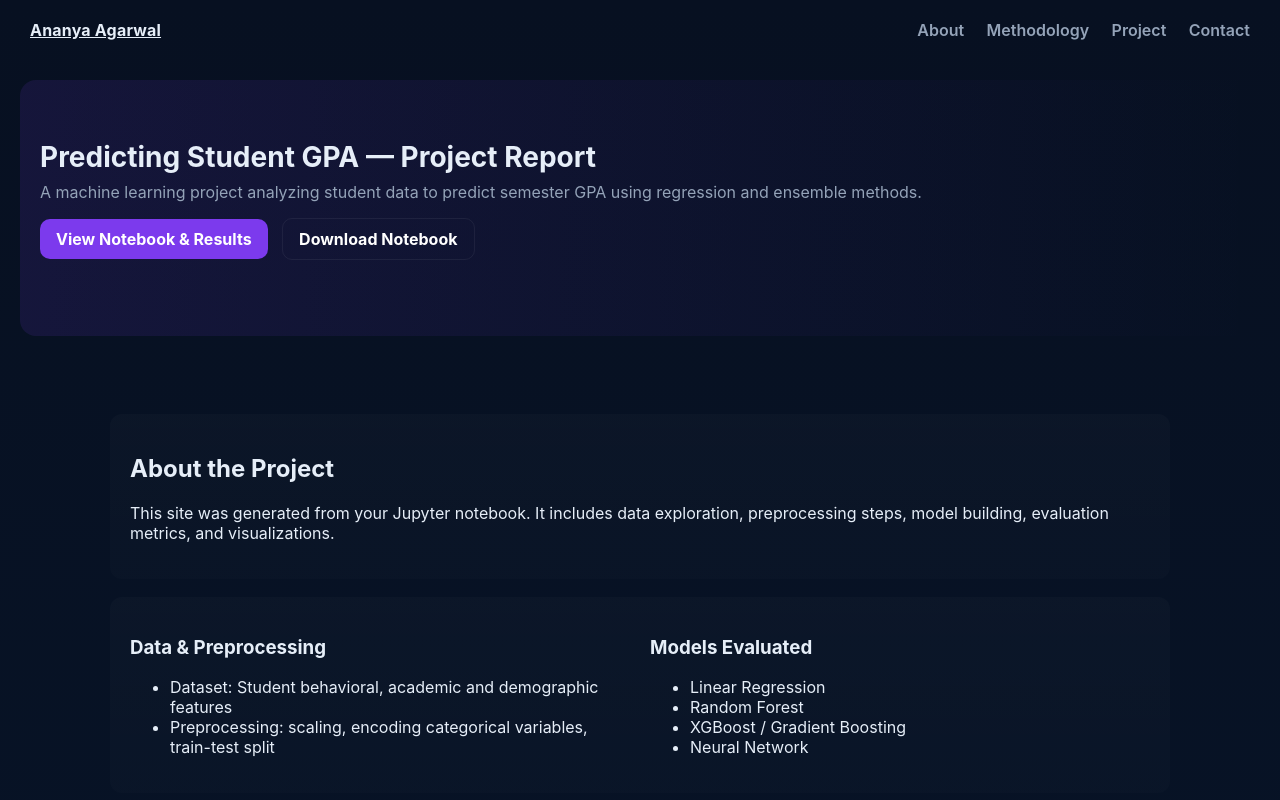
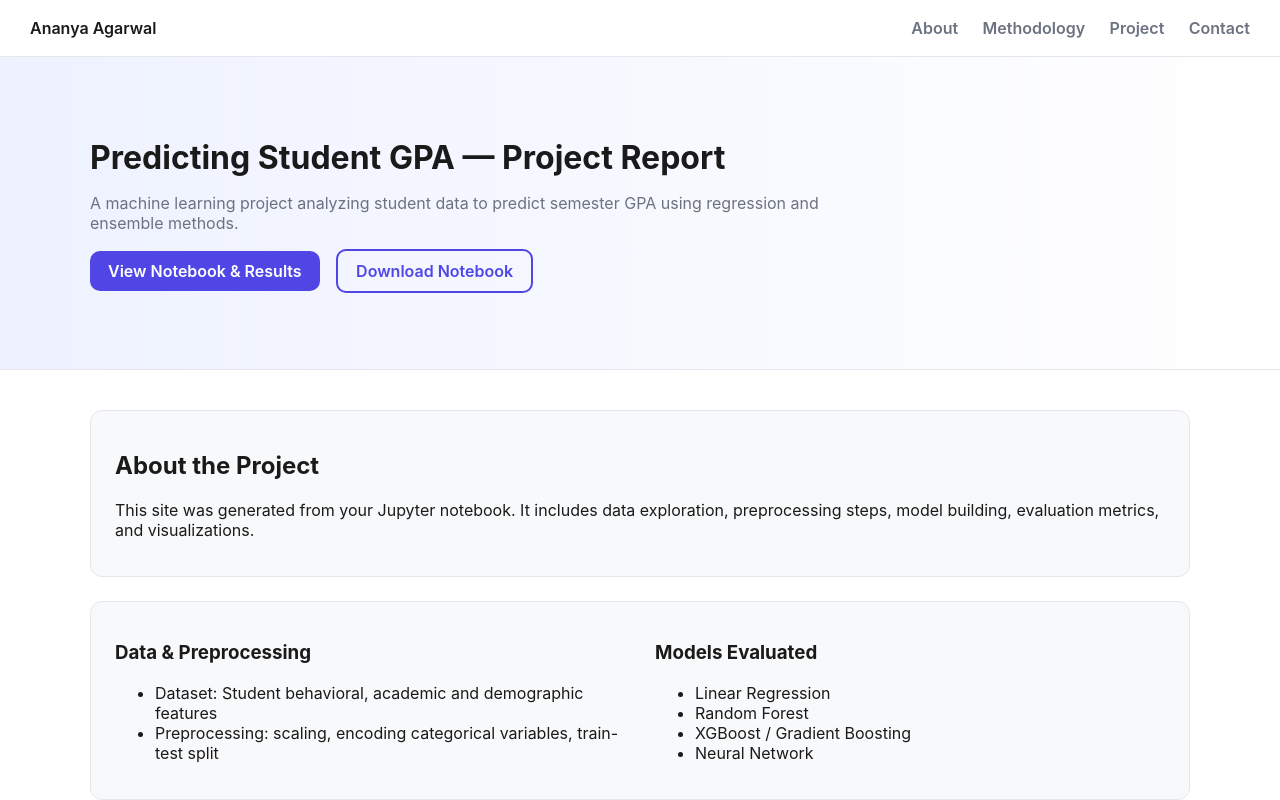
Before and after one commit to happyananya/happyananya.github.io, a plain HTML site: page index.html in a window 1280 px wide. Shown: the top 800 px of the page. Drawn offline with Linux system fonts and the light colour scheme.

Commit message:
Update index.html

```diff
--- a/index.html
+++ b/index.html
@@ -4,9 +4,150 @@
 <meta charset="utf-8"/>
 <meta name="viewport" content="width=device-width,initial-scale=1"/>
 <title>Ananya Agarwal — ML Project Report</title>
-<link rel="stylesheet" href="assets/style.css">
+
+<style>
+/* ---------- LIGHT THEME VARIABLES ---------- */
+:root{
+  --bg:#ffffff;
+  --card:#f8f9fa;
+  --text:#1a1a1a;
+  --muted:#6b7280;
+  --accent:#4f46e5;
+  --border:#e5e7eb;
+  --radius:12px;
+  --maxw:1100px;
+  font-family: Inter, ui-sans-serif, system-ui;
+}
+
+/* ---------- GENERAL LAYOUT ---------- */
+body{
+  margin:0;
+  background:var(--bg);
+  color:var(--text);
+}
+
+/* ---------- NAVIGATION ---------- */
+.nav{
+  display:flex;
+  justify-content:space-between;
+  align-items:center;
+  padding:18px 30px;
+  border-bottom:1px solid var(--border);
+  background:#ffffffaa;
+  backdrop-filter:blur(8px);
+}
+
+.nav a{
+  text-decoration:none;
+  color:var(--text);
+  font-weight:600;
+}
+
+.nav-right a{
+  margin-left:20px;
+  color:var(--muted);
+}
+
+.nav-right a:hover{
+  color:var(--accent);
+}
+
+.brand{
+  font-weight:700;
+  color:var(--accent);
+}
+
+/* ---------- HERO SECTION ---------- */
+.hero{
+  padding:60px 20px;
+  background:linear-gradient(90deg, #eef2ff, #ffffff);
+  border-bottom:1px solid var(--border);
+}
+
+.hero-inner{
+  max-width:var(--maxw);
+  margin:auto;
+}
+
+.hero h1{
+  font-size:32px;
+  margin-bottom:10px;
+}
+
+.lead{
+  color:var(--muted);
+  max-width:800px;
+}
+
+.cta .btn{
+  margin-right:12px;
+}
+
+/* ---------- BUTTONS ---------- */
+.btn{
+  display:inline-block;
+  padding:10px 18px;
+  border-radius:10px;
+  background:var(--accent);
+  color:white;
+  font-weight:600;
+  text-decoration:none;
+}
+
+.btn:hover{
+  opacity:0.95;
+}
+
+.btn.ghost{
+  background:transparent;
+  color:var(--accent);
+  border:2px solid var(--accent);
+}
+
+/* ---------- MAIN CONTENT ---------- */
+.container{
+  max-width:var(--maxw);
+  margin:40px auto;
+  padding:0 20px;
+}
+
+.card{
+  background:var(--card);
+  padding:20px 24px;
+  border-radius:var(--radius);
+  border:1px solid var(--border);
+  margin-bottom:24px;
+}
+
+.two-col{
+  display:grid;
+  grid-template-columns:1fr 1fr;
+  gap:30px;
+}
+
+.highlights p{
+  color:var(--muted);
+}
+
+@media(max-width:800px){
+  .two-col{
+    grid-template-columns:1fr;
+  }
+}
+
+/* ---------- FOOTER ---------- */
+.footer{
+  text-align:center;
+  padding:20px;
+  color:var(--muted);
+  border-top:1px solid var(--border);
+  margin-top:40px;
+}
+</style>
 </head>
-<body class="site">
+
+<body>
+
 <nav class="nav">
   <a href="#" class="brand">Ananya Agarwal</a>
   <div class="nav-right">
@@ -29,6 +170,7 @@
 </header>
 
 <main class="container">
+
   <section id="about" class="card">
     <h2>About the Project</h2>
     <p>This site was generated from your Jupyter notebook. It includes data exploration, preprocessing steps, model building, evaluation metrics, and visualizations.</p>
@@ -62,10 +204,12 @@
     <h2>Contact</h2>
     <p>Built by <strong>Ananya Agarwal</strong>. Add your email here to publish publicly.</p>
   </section>
+
 </main>
 
 <footer class="footer">
   <p>© Ananya Agarwal · Generated from ML_Project_Notebook.ipynb</p>
 </footer>
+
 </body>
 </html>
```
